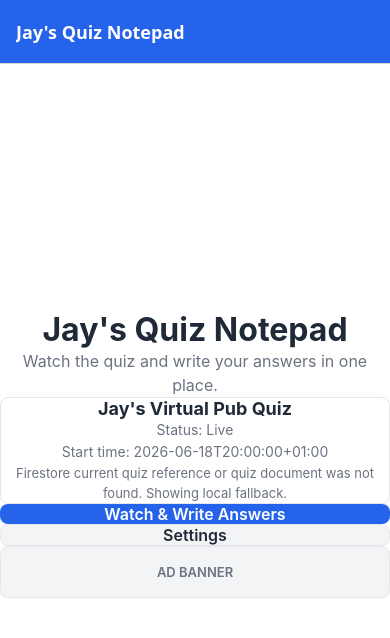
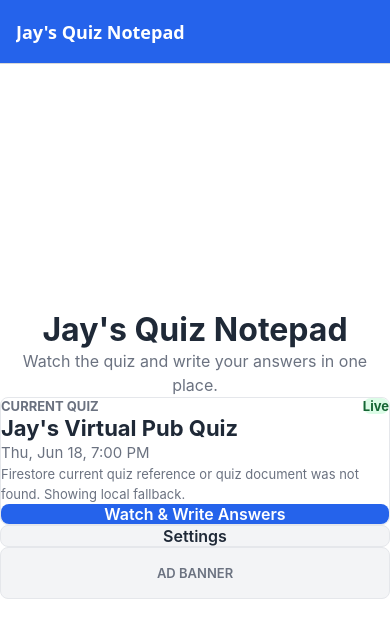
Before and after one commit to jayflynndev/jays-quiz-notepad, a React Native app: screen /Home in a window 390 px wide. Shown: the top 638 px of the page. Built offline with nearby package versions, Linux system fonts and the light colour scheme; no server answers; the database is empty; what expo-notifications would draw is missing.

Commit message:
Update home screen

```diff
--- /dev/null
+++ b/src/components/QuizCard.tsx
@@ -0,0 +1,157 @@
+import React from "react";
+import { StyleSheet, Text, View } from "react-native";
+import { AppButton } from "./AppButton";
+import { colors } from "../theme/colors";
+import { spacing } from "../theme/spacing";
+import type { Quiz, QuizStatus } from "../config/currentQuiz";
+
+interface QuizCardProps {
+  quiz: Quiz;
+  isLoading: boolean;
+  fallbackMessage: string | null;
+  onPressAnswerSheet: () => void;
+}
+
+function formatQuizStatus(status: QuizStatus) {
+  return status.charAt(0).toUpperCase() + status.slice(1);
+}
+
+function formatStartTime(startTime: string) {
+  const date = new Date(startTime);
+
+  if (Number.isNaN(date.getTime())) {
+    return startTime;
+  }
+
+  return new Intl.DateTimeFormat(undefined, {
+    weekday: "short",
+    day: "numeric",
+    month: "short",
+    hour: "numeric",
+    minute: "2-digit",
+  }).format(date);
+}
+
+function getStatusBadgeStyle(status: QuizStatus) {
+  switch (status) {
+    case "live":
+      return styles.liveBadge;
+    case "upcoming":
+      return styles.upcomingBadge;
+    case "ended":
+      return styles.endedBadge;
+  }
+}
+
+function getStatusTextStyle(status: QuizStatus) {
+  switch (status) {
+    case "live":
+      return styles.liveBadgeText;
+    case "upcoming":
+      return styles.upcomingBadgeText;
+    case "ended":
+      return styles.endedBadgeText;
+  }
+}
+
+export function QuizCard({
+  quiz,
+  isLoading,
+  fallbackMessage,
+  onPressAnswerSheet,
+}: QuizCardProps) {
+  return (
+    <View style={styles.card}>
+      <View style={styles.cardHeader}>
+        <Text style={styles.cardEyebrow}>
+          {isLoading ? "Loading quiz" : "Current quiz"}
+        </Text>
+        <View style={[styles.statusBadge, getStatusBadgeStyle(quiz.status)]}>
+          <Text style={[styles.statusText, getStatusTextStyle(quiz.status)]}>
+            {formatQuizStatus(quiz.status)}
+          </Text>
+        </View>
+      </View>
+
+      <Text style={styles.title}>{quiz.title}</Text>
+      <Text style={styles.startTime}>{formatStartTime(quiz.startTime)}</Text>
+
+      {fallbackMessage !== null ? (
+        <Text style={styles.fallbackText}>{fallbackMessage}</Text>
+      ) : null}
+
+      <AppButton title="Watch & Write Answers" onPress={onPressAnswerSheet} />
+    </View>
+  );
+}
+
+const styles = StyleSheet.create({
+  card: {
+    backgroundColor: colors.white,
+    borderColor: colors.border,
+    borderRadius: 8,
+    borderWidth: 1,
+    paddingHorizontal: spacing.lg,
+    paddingVertical: spacing.lg,
+  },
+  cardHeader: {
+    alignItems: "center",
+    flexDirection: "row",
+    justifyContent: "space-between",
+    marginBottom: spacing.md,
+  },
+  cardEyebrow: {
+    color: colors.textLight,
+    fontSize: 13,
+    fontWeight: "700",
+    letterSpacing: 0,
+    textTransform: "uppercase",
+  },
+  statusBadge: {
+    borderRadius: 8,
+    paddingHorizontal: spacing.md,
+    paddingVertical: spacing.xs,
+  },
+  statusText: {
+    fontSize: 13,
+    fontWeight: "700",
+    letterSpacing: 0,
+  },
+  liveBadge: {
+    backgroundColor: "#dcfce7",
+  },
+  liveBadgeText: {
+    color: "#166534",
+  },
+  upcomingBadge: {
+    backgroundColor: "#dbeafe",
+  },
+  upcomingBadgeText: {
+    color: "#1d4ed8",
+  },
+  endedBadge: {
+    backgroundColor: colors.lightGray,
+  },
+  endedBadgeText: {
+    color: colors.textLight,
+  },
+  title: {
+    color: colors.text,
+    fontSize: 22,
+    fontWeight: "700",
+    lineHeight: 28,
+    marginBottom: spacing.sm,
+  },
+  startTime: {
+    color: colors.textLight,
+    fontSize: 15,
+    lineHeight: 22,
+    marginBottom: spacing.lg,
+  },
+  fallbackText: {
+    color: colors.textLight,
+    fontSize: 13,
+    lineHeight: 20,
+    marginBottom: spacing.md,
+  },
+});
--- a/src/screens/HomeScreen.tsx
+++ b/src/screens/HomeScreen.tsx
@@ -2,15 +2,11 @@ import React from "react";
 import { View, StyleSheet, Text, ScrollView } from "react-native";
 import { AdBannerPlaceholder } from "../components/AdBannerPlaceholder";
 import { AppButton } from "../components/AppButton";
-import type { QuizStatus } from "../config/currentQuiz";
+import { QuizCard } from "../components/QuizCard";
 import { useCurrentQuiz } from "../hooks/useCurrentQuiz";
 import { colors } from "../theme/colors";
 import { spacing } from "../theme/spacing";
 import type { HomeScreenProps } from "../navigation/types";
-
-function formatQuizStatus(status: QuizStatus) {
-  return status.charAt(0).toUpperCase() + status.slice(1);
-}
 
 function getQuizFallbackMessage(errorMessage: string | null) {
   if (errorMessage === null) {
@@ -49,23 +45,14 @@ export function HomeScreen({ navigation }: HomeScreenProps) {
         </Text>
       </View>
 
-      <View style={styles.quizSection}>
-        {isLoading ? <Text style={styles.quizMeta}>Loading quiz...</Text> : null}
-        <Text style={styles.quizTitle}>{currentQuiz.title}</Text>
-        <Text style={styles.quizDetail}>
-          Status: {formatQuizStatus(currentQuiz.status)}
-        </Text>
-        <Text style={styles.quizDetail}>Start time: {currentQuiz.startTime}</Text>
-        {fallbackMessage !== null ? (
-          <Text style={styles.errorText}>{fallbackMessage}</Text>
-        ) : null}
-      </View>
+      <QuizCard
+        quiz={currentQuiz}
+        isLoading={isLoading}
+        fallbackMessage={fallbackMessage}
+        onPressAnswerSheet={() => navigation.navigate("AnswerSheet")}
+      />
 
       <View style={styles.buttonSection}>
-        <AppButton
-          title="Watch & Write Answers"
-          onPress={() => navigation.navigate("AnswerSheet")}
-        />
         <AppButton
           title="Settings"
           variant="secondary"
@@ -108,40 +95,6 @@ const styles = StyleSheet.create({
     textAlign: "center",
     lineHeight: 24,
   },
-  quizSection: {
-    borderColor: colors.border,
-    borderRadius: 8,
-    borderWidth: 1,
-    paddingHorizontal: spacing.lg,
-    paddingVertical: spacing.md,
-  },
-  quizTitle: {
-    color: colors.text,
-    fontSize: 18,
-    fontWeight: "700",
-    marginBottom: spacing.sm,
-    textAlign: "center",
-  },
-  quizMeta: {
-    color: colors.textLight,
-    fontSize: 13,
-    fontWeight: "600",
-    marginBottom: spacing.sm,
-    textAlign: "center",
-  },
-  quizDetail: {
-    color: colors.textLight,
-    fontSize: 14,
-    lineHeight: 22,
-    textAlign: "center",
-  },
-  errorText: {
-    color: colors.textLight,
-    fontSize: 13,
-    lineHeight: 20,
-    marginTop: spacing.sm,
-    textAlign: "center",
-  },
   buttonSection: {
     marginTop: spacing.xl,
   },
```
